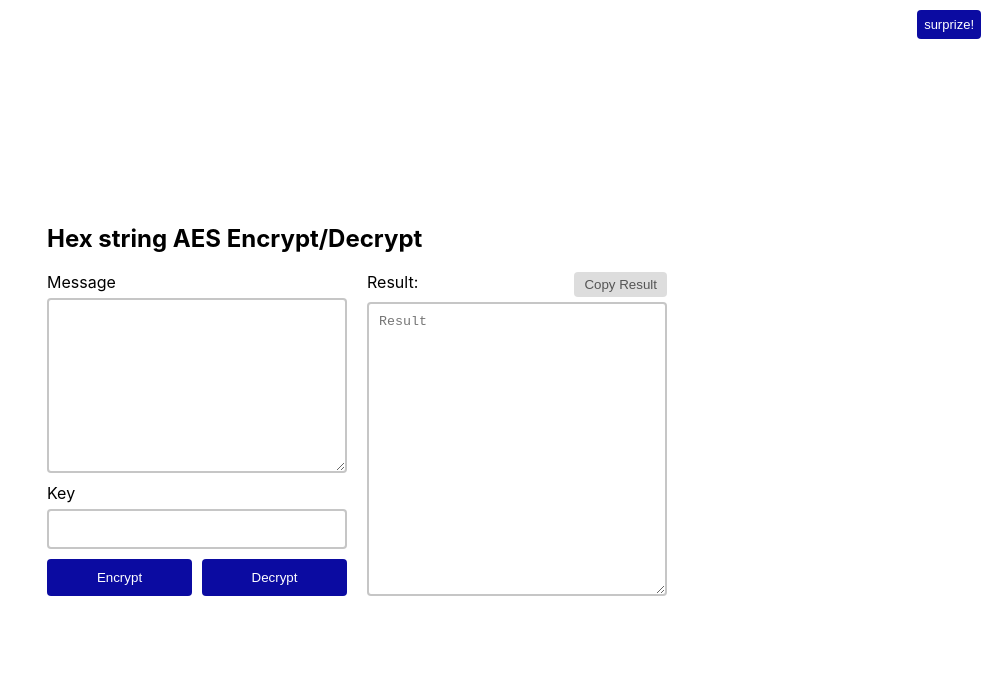
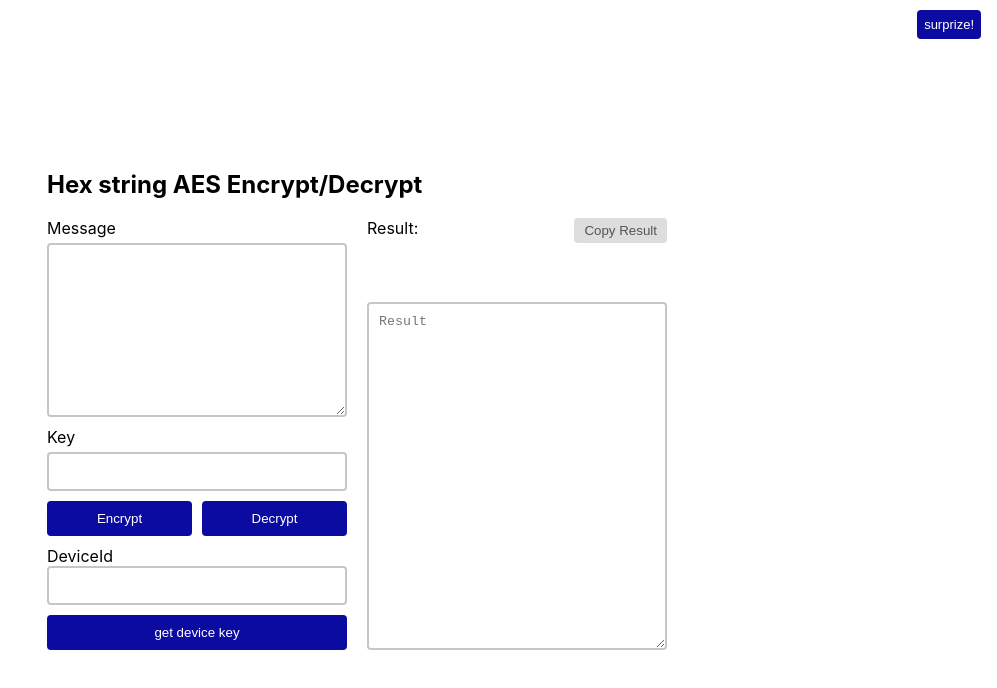
Before and after one commit to rohitsam/aesencrypt_app, a React (Create React App) app: page / in a window 1280 px wide. Shown: the top 688 px of the page, without its empty margins (283-1280 px from the left). Built offline with nearby package versions, Linux system fonts and the light colour scheme.

Commit message:
added key gen using deviceid

```diff
--- a/src/App.js
+++ b/src/App.js
@@ -6,6 +6,7 @@ import { aesDecrypt } from "./AESHelper";
 function App() {
   const [message, setMessage] = useState("");
   const [key, setKey] = useState("");
+  const [deviceid, setdevid] = useState("");
   const [result, setResult] = useState("");
   const [openSurprize, setOpenSurprize] = useState(false);
 
@@ -26,6 +27,30 @@ function App() {
     setResult(decrypted);
   };
 
+  const getDevSubTopic = ()=>{
+
+    var myHeaders = new Headers();
+    myHeaders.append("g_key", "interop_is_lowkey_selfish");
+    myHeaders.append("Authorization", "Bearer Sa30JHgxHjE0.eyJhbGciOiJIUzI1NiIsInR5cCI6IkpXVCJ9.eyJpYXQiOjE2NDQ2NDYxMzk4MDMsImVhdCI6MTY0NzIzODEzOTgwM30.38pAtPxmj8lqo926cLYB75Kn_L7rMVgHOvkoh69KH80");
+    myHeaders.append("Content-Type", "application/json");
+
+    var raw = JSON.stringify({
+      "device_id": "f7e656"
+      });
+
+var requestOptions = {
+  method: 'POST',
+  headers: myHeaders,
+  body: raw,
+  redirect: 'follow'
+};
+
+fetch("https://platform.kazam.in/getSubtopic", requestOptions)
+  .then(response => response.text())
+  .then(result => setKey(JSON.parse(result).sub_topic+'168'))
+  .catch(error => console.log('error', error));
+
+  }
   const handleCopy = () => {
     var resultText = document.getElementById("result");
 
@@ -103,6 +128,7 @@ function App() {
               />
             </section>
 
+
             <section className="flex gap-10">
               <button className="btn" onClick={handleEncrypt}>
                 Encrypt
@@ -111,6 +137,24 @@ function App() {
                 Decrypt
               </button>
             </section>
+            <section className="grid gap-6">
+              <label htmlFor="deviceid">DeviceId</label>
+              <input
+                id="deviceid"
+                type="text"
+                className="textInputField"
+                value={deviceid}
+                onChange={(e) => {
+                  setdevid(e.target.value);
+                }}
+              />
+            </section>
+            <section className="flex gap-10">
+              <button className="btn" onClick={getDevSubTopic}>
+                get device key
+              </button>
+            </section>
+
           </div>
 
           {/* Result */}
```
